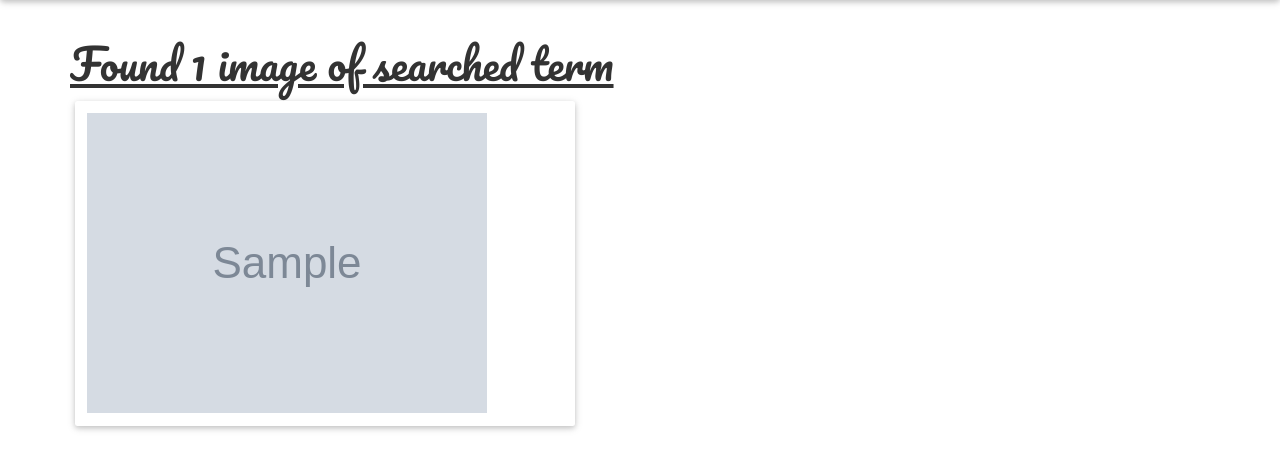
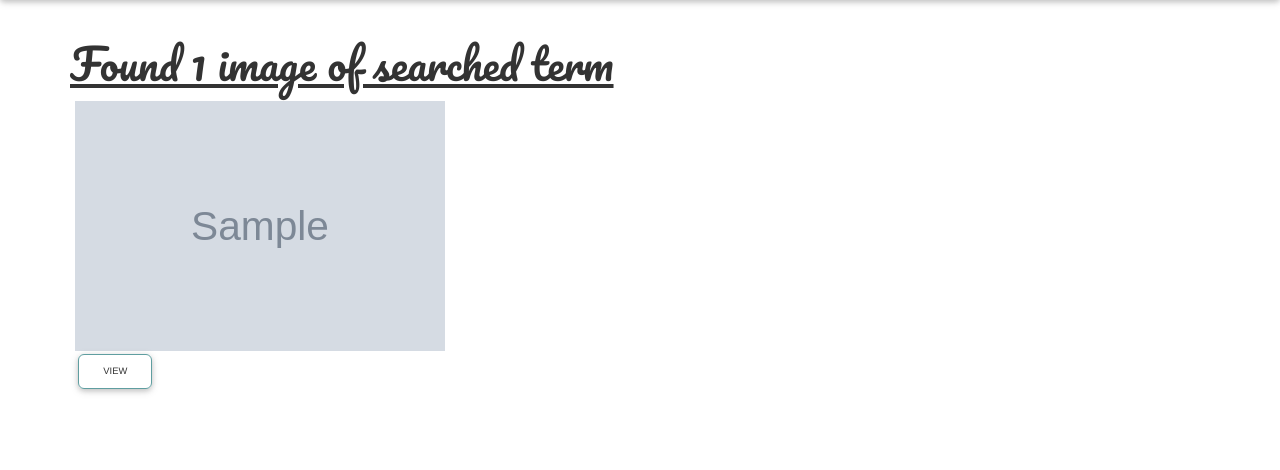
Before and after one commit to lizKimita/My-Gallery, a Django app: template images_gallery/templates/all_images/search.html in a window 1280 px wide. Shown: the part 62-532 px from the top of the page. Run offline with Django 3.2, Linux system fonts and the light colour scheme; tables that the repository leaves empty hold one stand-in row (values such as "Sample post"); the template is opened without the code that fills it: values that come from a table or form of the project are taken from there, most other values are stand-ins (such as "Sample title", 1, 10 or a date in 2020); grey boxes marked "Sample" are stand-in pictures; some libraries are stand-ins or nearby versions; some web fonts are replaced.

Commit message:
adding styling to the search.html file

```diff
--- a/images_gallery/templates/all_images/base.html
+++ b/images_gallery/templates/all_images/base.html
@@ -29,6 +29,7 @@
 <body>
     {% include "navbar.html" %}
 
+
     {% block content %}
 
     {%endblock%}
@@ -39,5 +40,7 @@
         <script src="{% static 'js/jquery.bootstrap.modal.forms.js' %}"></script>
     {% endblock %}
 
+
 </body>
+
 </html>
--- a/images_gallery/templates/all_images/search.html
+++ b/images_gallery/templates/all_images/search.html
@@ -15,18 +15,47 @@
 
     {% if images %}
       {% for image in images %}
-        <div class="col-md-4" style="padding:.4%">
-            <div class="card-group"style="width:50rem">
-              <div class="card" >
-                  <div class="card-body">
-                    <img src="{{image.image.url}}" class="img-responsive" alt="Image">
-                  </div>
-              </div>
-          </div>
+      <div class="col-md-4" style="padding:.4%">
+
+        <img src="{{image.image.url}}" class="img-responsive" alt="Image"style="border-radius 50%; width:550px;height:250px;padding:0;" >
+        <button type="button" class="btn btn-lg" data-toggle="modal" data-target="#{{image.id}}">
+            view
+          </button>
+
       </div>
       {% endfor %}
     {% endif %}
     </div>
   </div>
 
+  {% for image in images %}
+  <!-- Modal -->
+  <div class="modal fade" id="{{image.id}}" tabindex="-1" role="dialog" aria-labelledby="{{image.id}}" aria-hidden="true">
+    <div class="modal-dialog modal-lg" role="document">
+      <div class="modal-content">
+        <div class="modal-header">
+          <h5 class="modal-title" id="{{image.id}}">{{image.name|upper}}</h5>
+          <button type="button" class="close" data-dismiss="modal" aria-label="Close">
+            <span aria-hidden="true">&times;</span>
+          </button>
+        </div>
+        <div class="modal-body">
+            <img src="{{image.image.url}}" class="img-responsive" alt="Image" style="border-radius 50%; width:750px; height:450px; padding:0;" alt="">
+
+            <br>
+            <div>
+            <p> <strong>Description: </strong>{{image.description}}</p>
+            <p><strong>Posted on: </strong>{{image.pub_date}}</p>
+            <p><strong>Location: </strong>{{image.location}}</p>
+            <p><strong>Category: </strong>{{image.category}}</p>
+        </div>
+        <div class="modal-footer">
+          <button type="button" class="btn btn-secondary" data-dismiss="modal">Close</button>
+          <button type="button" class="btn btn-info">Copy Link</button>
+        </div>
+      </div>
+    </div>
+  </div>
+  {% endfor %}
+
 {% endblock %}
--- a/images_gallery/templates/navbar.html
+++ b/images_gallery/templates/navbar.html
@@ -28,4 +28,3 @@
 
     </div>
   </nav>
-</body>
```
Also changed, not shown: images_gallery/templates/all_images/gallery.html (+7 -14 lines), images_gallery/templates/footer.html (added, +7 -0 lines).
